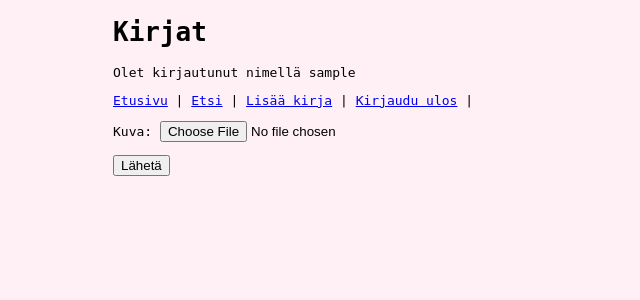
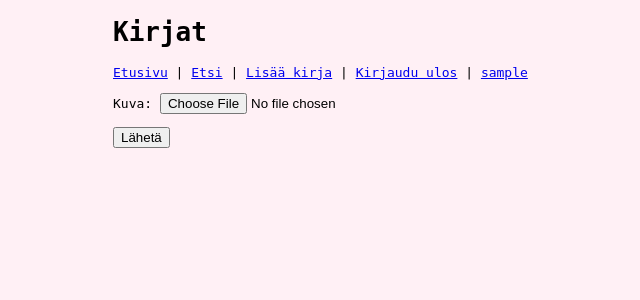
Before and after one commit to rantanenmartta/books, a Flask app: page /add_image in a window 1280 px wide. Shown: the top 300 px of the page, without its empty margins (202-842 px from the left). Run offline with Flask 3, Linux system fonts and the light colour scheme; the visitor is signed in with stand-in values (Sample User, id 1).

Commit message:
Add link to own profile

```diff
--- a/templates/layout.html
+++ b/templates/layout.html
@@ -9,18 +9,13 @@
 <body>
   <h1>Kirjat</h1>
 
-  {% if session.username %}
-  <p>
-    Olet kirjautunut nimellä {{ session.username }}
-  </p>
-  {% endif %}
-
   <p>
     <a href="/">Etusivu</a> |
     <a href="/find_item">Etsi</a> |
   {% if session.user_id %}
     <a href="/new_item">Lisää kirja</a> |
     <a href="/logout">Kirjaudu ulos</a> |
+    <a href="/user/{{ session.user_id }}">{{ session.username }}</a>
   {% else %}
     <a href="/login">Kirjaudu sisään</a> |
     <a href="/register">Luo tunnus</a> |
```
